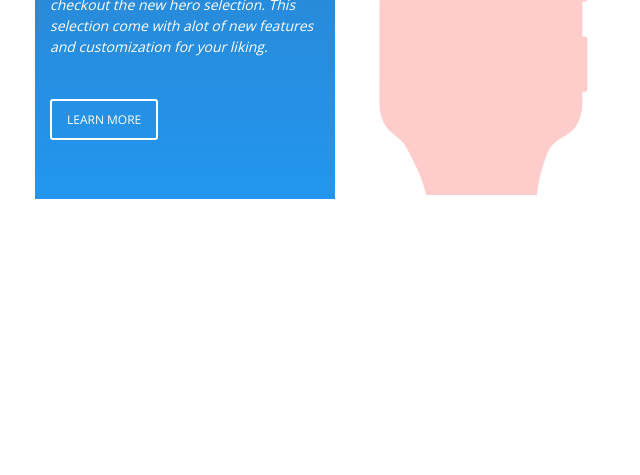
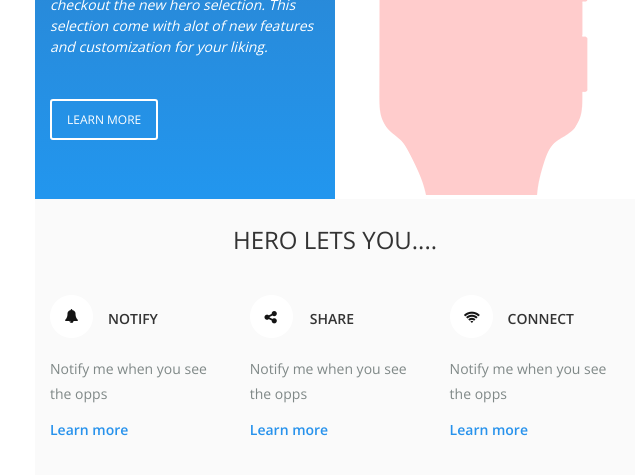
Before and after one commit to mflorence1989/designs, a React app: page public/index.html in a window 1280 px wide. Shown: the part 255-730 px from the top of the page, without its empty margins (305-945 px from the left). Built offline with nearby package versions, Linux system fonts and the light colour scheme.

Commit message:
continue working on middle col

```diff
--- a/public/index.html
+++ b/public/index.html
@@ -15,16 +15,11 @@
     <td>
       <!--start of container -->
       <table class="container" width="600" border="0" align="center" cellspacing="0" cellpadding="0">
-        <!--start of mainrow -->
+        <!--start of header row-->
       <tr>
         <td>
-            <!--start of left column -->
-          <table class="header-left"
-          width="50%"
-          border="0"
-          align="left"
-          cellspacing="0"
-          cellpadding="0"
+          <!--start of left column -->
+          <table class="header-left" width="50%" border="0" align="left"   cellspacing="0" cellpadding="0"
           style="font-family: 'Open Sans', sans-serif; background: #65ffff;background: -moz-linear-gradient(top, #65ffff 0%, #2989d8 50%, #2296ee 99%);background: -webkit-linear-gradient(top, #65ffff 0%,#2989d8 50%,#2296ee 99%);background: linear-gradient(to bottom, #65ffff 0%,#2989d8 50%,#2296ee 99%);filter: progid:DXImageTransform.Microsoft.gradient( startColorstr='#65ffff', endColorstr='#2296ee',GradientType=0 ); padding: 15px 15px 70px 15px; ">
             <tr>
               <td style= "color:white; font-family: 'Open Sans', sans-serif,'Helvetica Neue', Helvetica, Arial, 'Lucida Grande', sans-serif; ">
@@ -63,24 +58,109 @@
             </tr>
 
           </table>
-      <!--end of right column -->
+      <!--end of header row-->
+      <!--end main row-->
+      </td>
+      </tr>
+      <!--end of header row -->
+      <!--start of lets you row-->
+
+      <tr>
+        <td style="background:#fafafa;">
+          <h3 style= "color:#333333; text-transform:uppercase; font-weight: 300; font-size: 24px; font-family: 'Open Sans', sans-serif,'Helvetica Neue', Helvetica, Arial, 'Lucida Grande', sans-serif; padding: 36px 0 5x 0;" align="center">Hero lets you....</h3>
+          <!--start of -left colummn-->
+
+          <table class="header-left" width="33.3%" border="0" align="left" cellspacing="0" cellpadding="0"
+          style=" padding:15px 15px 70px 15px;">
+            <tr>
+              <td >
+                <table class="title-icon" width="33.3%" border="0" align="left" cellspacing="0" cellpadding="0"
+                style=" padding: 0;">
+                <tr>
+                  <td ><img src="/img/bell_icon.png"></td>
+                  <td style= "color:#333333; text-transform:uppercase; font-weight: 600; font-size: 14px; font-family: 'Open Sans', sans-serif,'Helvetica Neue', Helvetica, Arial, 'Lucida Grande', sans-serif; padding: 0 0 0 15px;">Notify</td>
+                </tr>
+              </table>
+              </td>
+            </tr>
+            <tr>
+              <td>
+                <p style= "color:#7f8887;  font-weight: 400; line-height:1.8; font-size: 14px; font-family: 'Open Sans', sans-serif,'Helvetica Neue', Helvetica, Arial, 'Lucida Grande', sans-serif; ">Notify me when you see the opps</p>
+              </td>
+            </tr>
+            <tr>
+              <td>
+                <a href="#" style= " text-decoration:none; color:#2792ec; font-weight: 600; font-size: 14px; font-family: 'Open Sans', sans-serif,'Helvetica Neue', Helvetica, Arial, 'Lucida Grande', sans-serif; ">Learn more</a>
+              </td>
+            </tr>
+        </table>
+        <!--end of -left colummn-->
+
+        <!--start of middle colummn-->
+
+        <table class="header-left" width="33.3%" border="0" align="left" cellspacing="0" cellpadding="0"
+        style=" padding:15px 15px 70px 15px;">
+          <tr>
+            <td >
+              <table class="title-icon" width="33.3%" border="0" align="left" cellspacing="0" cellpadding="0"
+              style=" padding: 0;">
+              <tr>
+                <td ><img src="/img/share_icon.png"></td>
+                <td style= "color:#333333; text-transform:uppercase; font-weight: 600; font-size: 14px; font-family: 'Open Sans', sans-serif,'Helvetica Neue', Helvetica, Arial, 'Lucida Grande', sans-serif; padding: 0 0 0 15px;">Share</td>
+              </tr>
+            </table>
+            </td>
+          </tr>
+          <tr>
+            <td>
+              <p style= "color:#7f8887;  font-weight: 400; line-height:1.8; font-size: 14px; font-family: 'Open Sans', sans-serif,'Helvetica Neue', Helvetica, Arial, 'Lucida Grande', sans-serif; ">Notify me when you see the opps</p>
+            </td>
+          </tr>
+          <tr>
+            <td>
+              <a href="#" style= " text-decoration:none; color:#2792ec; font-weight: 600; font-size: 14px; font-family: 'Open Sans', sans-serif,'Helvetica Neue', Helvetica, Arial, 'Lucida Grande', sans-serif; ">Learn more</a>
+            </td>
+          </tr>
+      </table>
+      <!--end of middle colummn-->
+
+      <!--start of right colummn-->
+
+      <table class="header-left" width="33.3%" border="0" align="left" cellspacing="0" cellpadding="0"
+      style=" padding:15px 15px 70px 15px;">
+        <tr>
+          <td >
+            <table class="title-icon" width="33.3%" border="0" align="left" cellspacing="0" cellpadding="0"
+            style=" padding: 0;">
+            <tr>
+              <td ><img src="/img/wifi_icon.png"></td>
+              <td style= "color:#333333; text-transform:uppercase; font-weight: 600; font-size: 14px; font-family: 'Open Sans', sans-serif,'Helvetica Neue', Helvetica, Arial, 'Lucida Grande', sans-serif; padding: 0 0 0 15px;">connect</td>
+            </tr>
+          </table>
+          </td>
+        </tr>
+        <tr>
+          <td>
+            <p style= "color:#7f8887;  font-weight: 400; line-height:1.8; font-size: 14px; font-family: 'Open Sans', sans-serif,'Helvetica Neue', Helvetica, Arial, 'Lucida Grande', sans-serif; ">Notify me when you see the opps</p>
+          </td>
+        </tr>
+        <tr>
+          <td>
+            <a href="#" style= " text-decoration:none; color:#2792ec; font-weight: 600; font-size: 14px; font-family: 'Open Sans', sans-serif,'Helvetica Neue', Helvetica, Arial, 'Lucida Grande', sans-serif; ">Learn more</a>
+          </td>
+        </tr>
+    </table>
+    <!--end of right colummn-->
 
 
         </td>
       </tr>
-      <!--end of mainrow -->
-
+      <!--end of lets your row -->
       <!--start of mainrow -->
       <tr>
         <td></td>
       </tr>
       <!--end of mainrow -->
-      <!--start of mainrow -->
-      <tr>
-        <td></td>
-      </tr>
-      <!--end of mainrow -->
-
       <!--start of mainrow -->
       <tr>
           <td></td>
```
